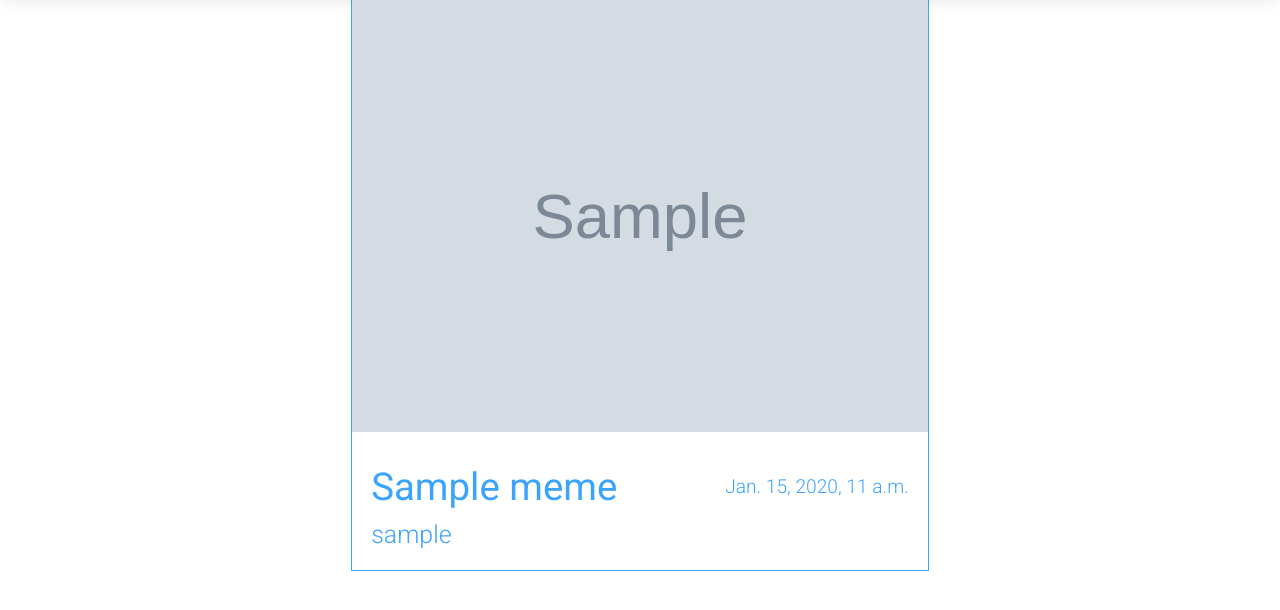
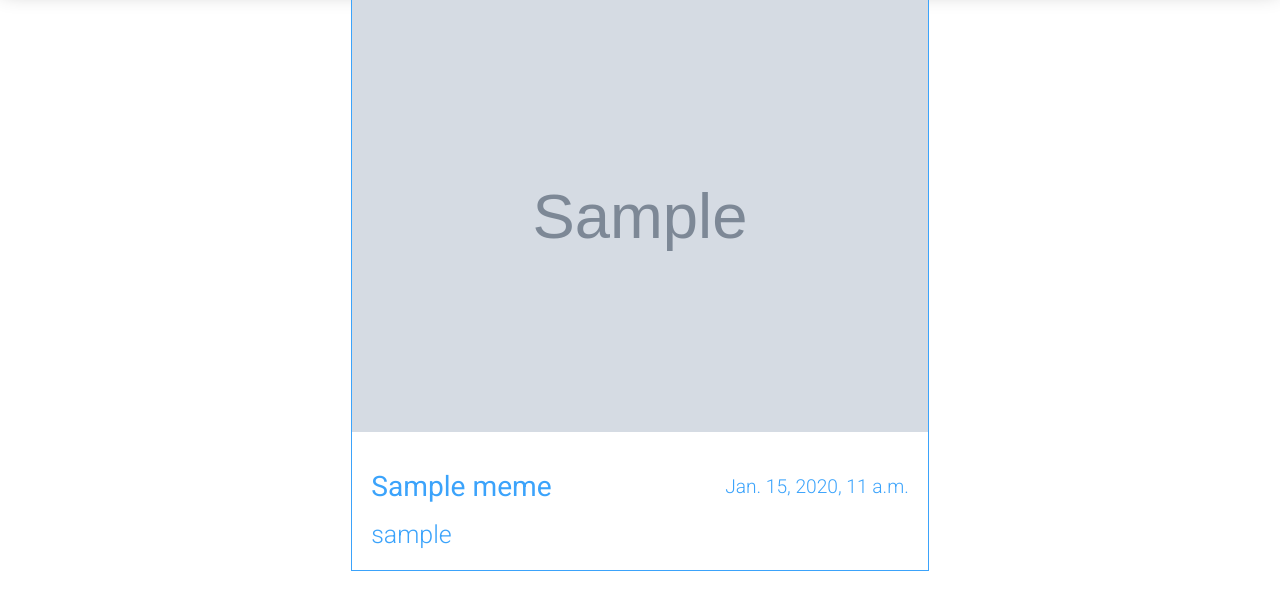
Before and after one commit to marosiak/django_meme, a Django app: page / in a window 1280 px wide. Shown: the part 128-738 px from the top of the page. Run offline with Django 3.2, Linux system fonts and the light colour scheme; tables that the repository leaves empty hold one stand-in row (values such as "Sample post"); grey boxes marked "Sample" are stand-in pictures.

Commit message:
[added] title length validation [added] text-overlay for title

```diff
--- a/meme/views.py
+++ b/meme/views.py
@@ -15,6 +15,8 @@ def add_meme(request):
         img = request.FILES.get('image', False)
         title = request.POST.get('title', False)
         if title:
+            if len(title) >= 15:
+                return render(request, 'meme/meme_add.html', {'error': 'The title is too long'})
             if img:
                 Meme.objects.create(file=img, title=title, author=request.user)
                 return redirect('meme_list')
--- a/static/css/components/_meme-delegate.scss
+++ b/static/css/components/_meme-delegate.scss
@@ -18,7 +18,11 @@
     h1 { // meme title
       font-weight: 400;
       margin-left: 1.2rem;
-      font-size: 3vw;
+      font-size: 2.2vw;
+      overflow: hidden;
+      white-space: nowrap;
+      text-overflow: ellipsis;
+      width: 20vw;
       @include phone {
         font-size: 4vw;
       }
--- a/static/css/main.css
+++ b/static/css/main.css
@@ -414,7 +414,11 @@ nav.shrink ul li {
 .meme-delegate .meme-header h1 {
   font-weight: 400;
   margin-left: 1.2rem;
-  font-size: 3vw;
+  font-size: 2.2vw;
+  overflow: hidden;
+  white-space: nowrap;
+  text-overflow: ellipsis;
+  width: 20vw;
 }
 @media only screen and (max-width: 480px) {
   .meme-delegate .meme-header h1 {
```
Also changed, not shown: 1 other file.
